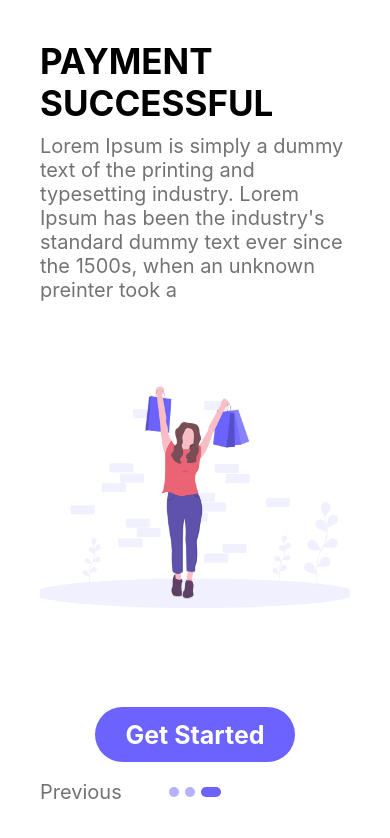
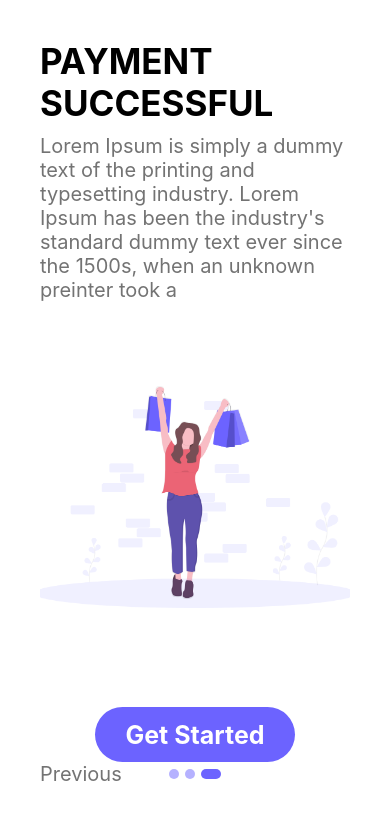
Before and after one commit to pyplacca-archive/ct-rn-project-exercise, a React Native app: screen / in a window 390 px wide. Shown: the top 838 px of the page. Built offline with nearby package versions, Linux system fonts and the light colour scheme.

Commit message:
Update App.js

```diff
--- a/App.js
+++ b/App.js
@@ -1,21 +1,12 @@
 import React from 'react';
-// import { StatusBar } from 'expo-status-bar';
-import { StatusBar, StyleSheet, Text, View } from 'react-native';
-import PaymentSuccessful from './resources/screens/payment-successful';
-import AddToCart from './resources/screens/add-to-cart';
-import OnlineShopping from './resources/screens/online-shopping';
+import { StatusBar, Text, View } from 'react-native';
+import { PaymentSuccessful, AddToCart, OnlineShopping } from './resources/screens'
 
 export default function App() {
 	return (
-		<View style={styles.container}>
+		<View>
 			<StatusBar style="auto" />
 			<PaymentSuccessful />
 		</View>
 	);
 };
-
-const styles = StyleSheet.create({
-	container: {
-		flex: 1
-	},
-});
```
